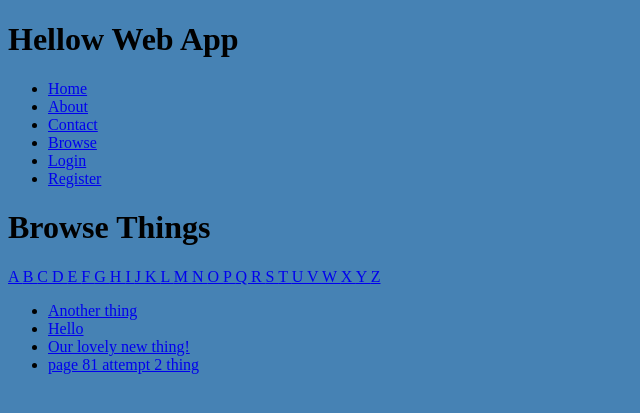
After one commit to renatozuco/gitmyhellowebapp, a Django app: page /browse/name/ in a window 1280 px wide. The commit adds this page. Shown: the top 413 px of the page, without its empty margins (0-640 px from the left). Run offline with Django 3.2, Linux system fonts and the light colour scheme; data comes from the database, SQL or seed files in the repository; both versions use the stored data as it was after the commit.

Commit message:
Seconde commit after browse by initial was done chap11

```diff
--- a/collection/templates/layouts/base.html
+++ b/collection/templates/layouts/base.html
@@ -24,10 +24,15 @@
 					<a href="{% url 'contact' %}">Contact</a>
 				</li>
 
+				<li>
+					<a href="{% url 'browse' %}">Browse</a>
+				</li>
+
 				{% if user.is_authenticated %}
 				<li>
 					<a href="{% url 'auth_logout' %}">Logout</a>
 				</li>
+
 
 				{% else %}
 				<li>
--- /dev/null
+++ b/collection/templates/search/search.html
@@ -0,0 +1,30 @@
+{% extends 'layouts/base.html' %}
+{% block title %}Browse - {{ block.super }}{% endblock %}
+{% block content %}
+<h1>
+	Browse Things{% if initial %} Starting with '{{ initial|title }}'{% endif %}
+</h1>
+
+{% for letter in 'abcdefghijklmnopqrstuvwxyz' %}
+<a href="{% url 'browse_by_name' initial=letter %}"
+   	{% if initial == letter %}
+   		class="active"
+   	{% endif %}>
+{{ letter|upper }}
+</a>
+{% endfor %}
+
+<ul>
+	{% for thing in things %}
+	<li>
+		<a href="{% url 'thing_detail' slug=thing.slug %}">
+			{{ thing.name }}
+		</a>
+	</li>
+
+	{% empty %}
+
+	<li>Sorry, no results!</li>
+	{% endfor %}
+</ul>
+{% endblock %}
--- a/collection/views.py
+++ b/collection/views.py
@@ -77,3 +77,13 @@ def create_thing(request):
 		form=form_class()
 
 	return render(request, 'things/create_thing.html', {'form':form,})
+
+
+def browse_by_name(request, initial=None):
+	if initial:
+		things=Thing.objects.filter(name__istartswith=initial).order_by('name')
+
+	else:
+		things=Thing.objects.all().order_by('name')
+
+	return render(request, 'search/search.html', {'things':things, 'initial':initial,})
--- a/hellowebapp/urls.py
+++ b/hellowebapp/urls.py
@@ -28,7 +28,7 @@ from django.contrib.auth.views import(
 #Initially this only had import url(patterns and include is how the book has it in page 24)
 from django.conf.urls import patterns, include, url
 from django.contrib import admin
-from django.views.generic import TemplateView
+from django.views.generic import TemplateView, RedirectView
 
 
 #I changed the patterns list [] for the patters function () and imported patterns and include on top as it is showed in the book page 24. This was done because the book shows django 1.9 but this file came edited for django 1.10 and you don't need include and patterns is a list but because my hellowebapp book is in 1.9 I made the necessary changes.
@@ -43,31 +43,36 @@ urlpatterns = patterns('',
 		TemplateView.as_view(template_name='contact.html'),
 		name='contact'),
 
+	#things
+	url(r'^things/$', RedirectView.as_view(pattern_name='browse')),
 	url(r'^things/(?P<slug>[-\w]+)/$','collection.views.thing_detail', name='thing_detail'),
-
 	#Renato's notes: For this next url line it looks to me that... inside things (which is the list of elements in the index.html file)there is the element we are gonna call slug and inside the element there is a code or variable with name edit.(JUST A THOUGHT)
 	url(r'^things/(?P<slug>[-\w]+)/edit/$', 'collection.views.edit_thing', name='edit_thing'),
 
+
+	#Browse
+	url(r'^browse/$', RedirectView.as_view(pattern_name='browse')),
+	url(r'^browse/name/$', 'collection.views.browse_by_name', name='browse'),
+	url(r'^browse/name/(?P<initial>[-\w]+)/$', 'collection.views.browse_by_name', name='browse_by_name'),
+
+	#password reset urls
 	url(r'^accounts/password/reset/$', password_reset,
 	   {'template_name':'registration/password_reset_form.html'}, name="password_reset"),
-
 	url(r'^accounts/password/reset/done/$', password_reset_done,
 	   {'template_name':'registration/password_reset_done.html'}, name="password_reset_done"),
-
 	url(r'^accounts/password/reset/(?P<uidb64>[0-9A-Za-z_\-]+)/(?P<token>[0-9A-Za-z]{1,13}-[0-9A-Za-z]{1,20})/$',
 		password_reset_confirm, {'template_name':'registration/password_reset_confirm.html'},
 		name="password_reset_confirm"),
-
 	url(r'^accounts/password/done/$', password_reset_complete,
 		{'templane_name':'registration/password_reset_complete.html'}, name="password_reset_complete"),
 
-	#in the book this shows ", include('registration.backends.simple.urls')"
 
+	#Accounts
+	#in the book this shows ", include('registration.backends.simple.urls')" pg24
 	url(r'^accounts/register/$', MyRegistrationView.as_view(), name='registration_register'),
+	url(r'^accounts/create_thing/$', 'collection.views.create_thing', name='registration_create_thing'),
+	url(r'^accounts/', include('registration.backends.simple.urls')),
 
-	url(r'^accounts/create_thing/$', 'collection.views.create_thing', name='registration_create_thing'),
-
-	url(r'^accounts/', include('registration.backends.simple.urls')),
 
 	#edited this url so it looks like the book, but initially this was
     #url(r'^admin/', admin.site.urls), this is because in django 1.10 we don't need include
```
Also changed, not shown: db.sqlite3, 2 other files.
